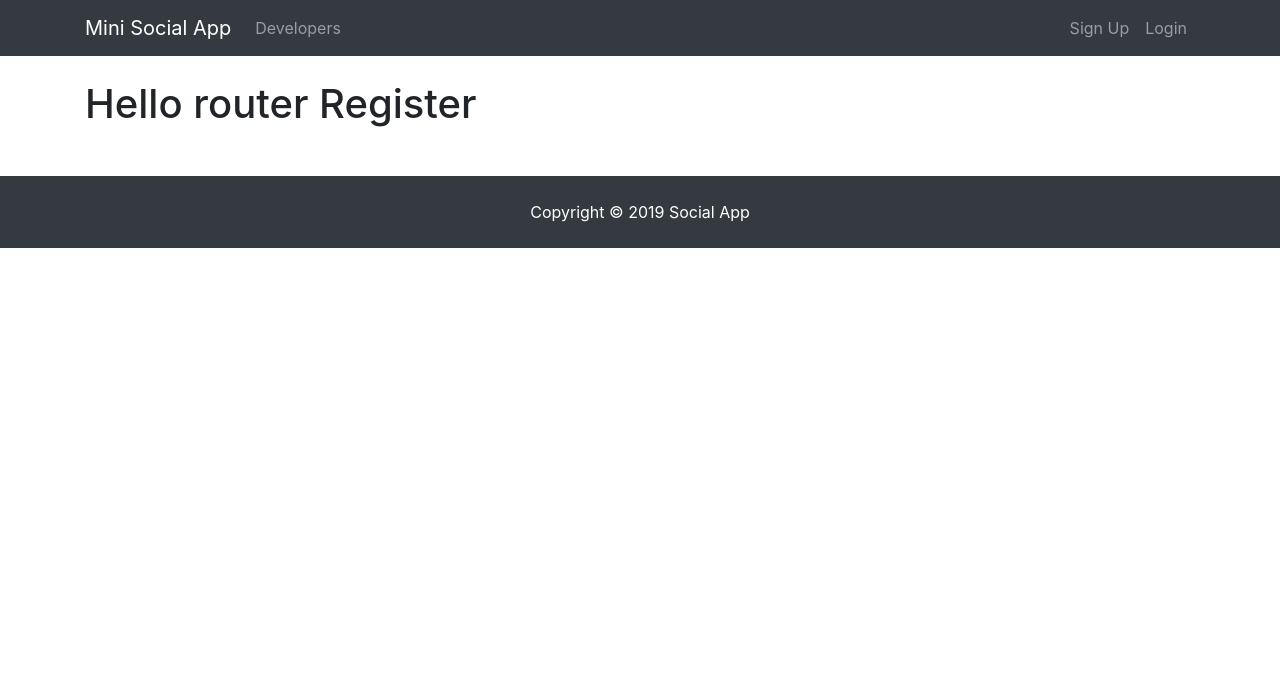
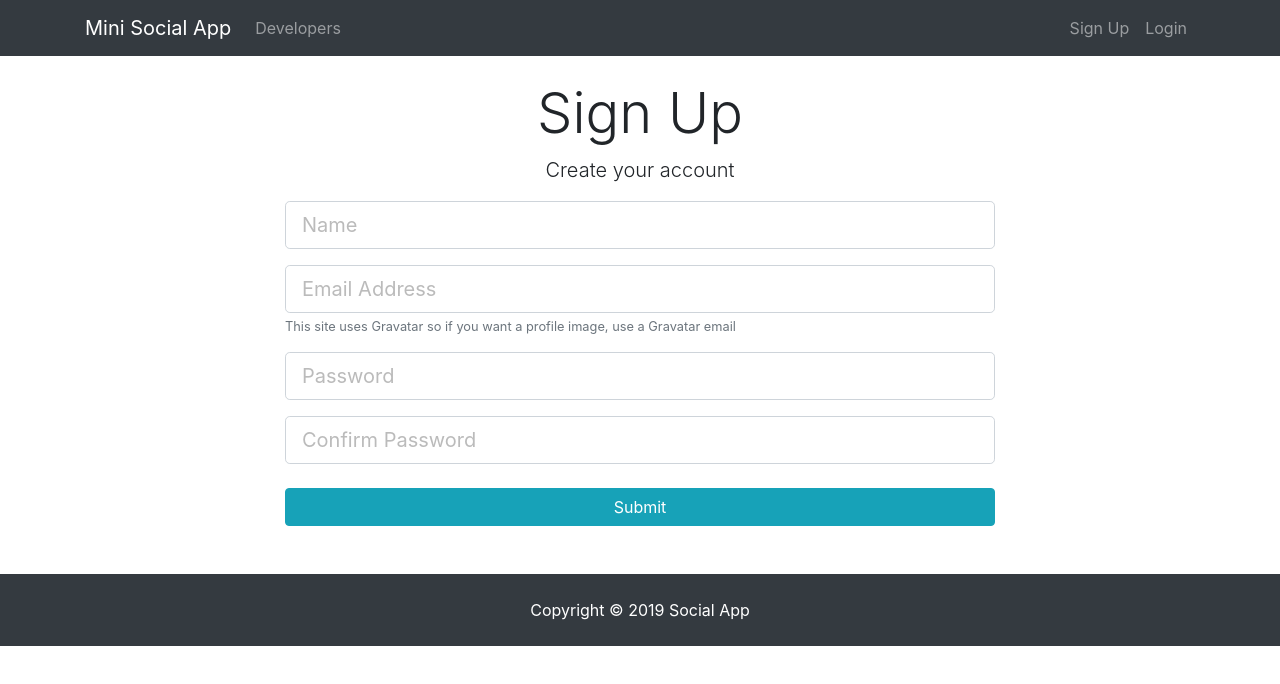
Before and after one commit to GnosisAssembler/Octobook, a React (Create React App) app in the folder client/: page /register in a window 1280 px wide. Shown: the top 684 px of the page. Built offline with nearby package versions, Linux system fonts and the light colour scheme.

Commit message:
Introduce state into Register and Login components

```diff
--- a/client/src/components/auth/Login.js
+++ b/client/src/components/auth/Login.js
@@ -1,10 +1,73 @@
 import React, { Component } from 'react';
 
 class Login extends Component {
+    constructor () {
+        super();
+        this.state = {
+            email: '',
+            password: '',
+            errors: {}
+        }
+
+        // Bind events
+        this.onChange = this.onChange.bind(this);
+        this.onSubmit = this.onSubmit.bind(this);
+    }
+
+    // Create onChange form event
+    onChange(e) {
+        this.setState( { [e.target.name]: e.target.value } );
+    }
+
+    // Create onSubmit form event
+    onSubmit(e) {
+        // prevent default form submit behaviour
+        e.preventDefault();
+
+        const user = {
+            email: this.state.email,
+            password: this.state.password,
+        }
+        console.log(user);
+    }
+
     render() {
         return (
-            <div>
-                <h1>Hello router Login</h1>
+            <div className="login">
+                <div className="container">
+                    <div className="row">
+                        <div className="col-md-8 m-auto">
+                            <h1 className="display-4 text-center">Log In</h1>
+                            <p className="lead text-center">Sign in to your DevConnector account</p>
+                            <form onSubmit={this.onSubmit}>
+                                <div className="form-group">
+                                    <input
+                                    type="email"
+                                    className="form-control form-control-lg"
+                                    placeholder="Email Address"
+                                    name="email"
+                                    value={this.state.email}
+                                    onChange={this.onChange}
+                                    />
+                                </div>
+                                <div className="form-group">
+                                    <input
+                                    type="password"
+                                    className="form-control form-control-lg"
+                                    placeholder="Password"
+                                    name="password"
+                                    value={this.state.password}
+                                    onChange={this.onChange}
+                                    />
+                                </div>
+                                    <input
+                                    type="submit"
+                                    className="btn btn-info btn-block mt-4"
+                                    />
+                            </form>
+                        </div>
+                    </div>
+                </div>
             </div>
         );
     }
--- a/client/src/components/auth/Register.js
+++ b/client/src/components/auth/Register.js
@@ -1,10 +1,97 @@
 import React, { Component } from 'react';
 
 class Register extends Component {
+    constructor () {
+        super();
+        this.state = {
+            name: '',
+            email: '',
+            password: '',
+            password2: '',
+            errors: {}
+        }
+
+        // Bind events
+        this.onChange = this.onChange.bind(this);
+        this.onSubmit = this.onSubmit.bind(this);
+    }
+
+    // Create onChange form event
+    onChange(e) {
+        this.setState( { [e.target.name]: e.target.value } );
+    }
+
+    // Create onSubmit form event
+    onSubmit(e) {
+        // prevent default form submit behaviour
+        e.preventDefault();
+
+        const newUser = {
+            name: this.state.name,
+            email: this.state.email,
+            password: this.state.password,
+            password2: this.state.password2
+        }
+        console.log(newUser);
+    }
+
     render() {
         return (
-            <div>
-                <h1>Hello router Register</h1>
+            <div className="register">
+                <div className="container">
+                    <div className="row">
+                        <div className="col-md-8 m-auto">
+                        <h1 className="display-4 text-center">Sign Up</h1>
+                        <p className="lead text-center">Create your account</p>
+                        <form onSubmit={this.onSubmit}>
+                            <div className="form-group">
+                                <input
+                                type="text"
+                                className="form-control form-control-lg"
+                                placeholder="Name"
+                                name="name"
+                                value={this.state.name}
+                                onChange={this.onChange}
+                                />
+                            </div>
+                            <div className="form-group">
+                                <input
+                                type="email"
+                                className="form-control form-control-lg"
+                                placeholder="Email Address"
+                                name="email"
+                                value={this.state.email}
+                                onChange={this.onChange}
+                                />
+                                <small className="form-text text-muted">This site uses Gravatar so if you want a profile image, use a Gravatar email</small>
+                            </div>
+                            <div className="form-group">
+                                <input
+                                type="password"
+                                className="form-control form-control-lg"
+                                placeholder="Password"
+                                name="password"
+                                value={this.state.password}
+                                onChange={this.onChange}
+                                />
+                            </div>
+                            <div className="form-group">
+                                <input
+                                type="password"
+                                className="form-control form-control-lg"
+                                placeholder="Confirm Password"
+                                name="password2"
+                                value={this.state.password2}
+                                onChange={this.onChange}
+                                />
+                            </div>
+                            <input
+                            type="submit"
+                            className="btn btn-info btn-block mt-4" />
+                        </form>
+                        </div>
+                    </div>
+                </div>
             </div>
         );
     }
```
